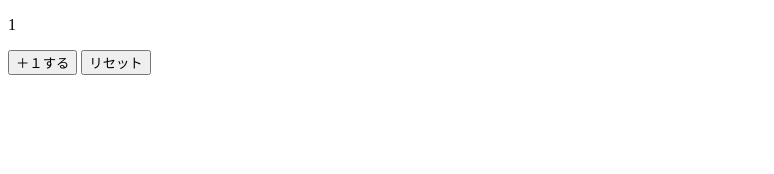
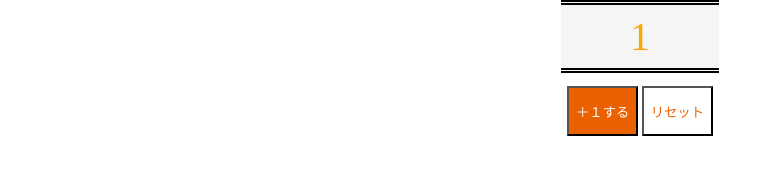
Before and after one commit to ok-matsu/modern-study, a website: page web-app1/index.html in a window 1280 px wide. Shown: the whole page, without its empty margins (0-774 px from the left). Drawn offline with Linux system fonts and the light colour scheme.

Commit message:
スタイルシート設定

```diff
--- a/web-app1/index.html
+++ b/web-app1/index.html
@@ -2,6 +2,35 @@
 <html>
   <head>
     <base target="_top">
+    <style>
+      body
+      { color:orange;
+        margin:auto;
+        text-align:center;
+      }
+      #disp_count {
+        border-top:double 5px black;
+        border-bottom:double 5px black;
+        padding:0.2em 0.1em;
+        margin:auto auto;
+        width:150px;
+        background-color: whitesmoke;
+        text-align:center;
+        font-size: 40px;
+      }
+      #btn_count_up {
+        color: #fff;
+        background-color: #eb6100;
+        padding:1em 0.5em;
+        margin:1em 0em;
+      }
+      #btn_reset {
+        color:#eb6100;
+        background-color: #fff;
+        padding:1em 0.5em;
+        margin:1em 0em;
+      }
+    </style>
   </head>
   <body>
     <p id="disp_count">1</p>
@@ -9,7 +38,7 @@
     <input type = "button" value = "リセット" id="btn_reset" onclick="ResetCounter();">
     <script>
       let n;
-      n=1;
+      n = 1;
       function AddCounter(){
         n ++;
         disp_count.innerHTML = n;
```
